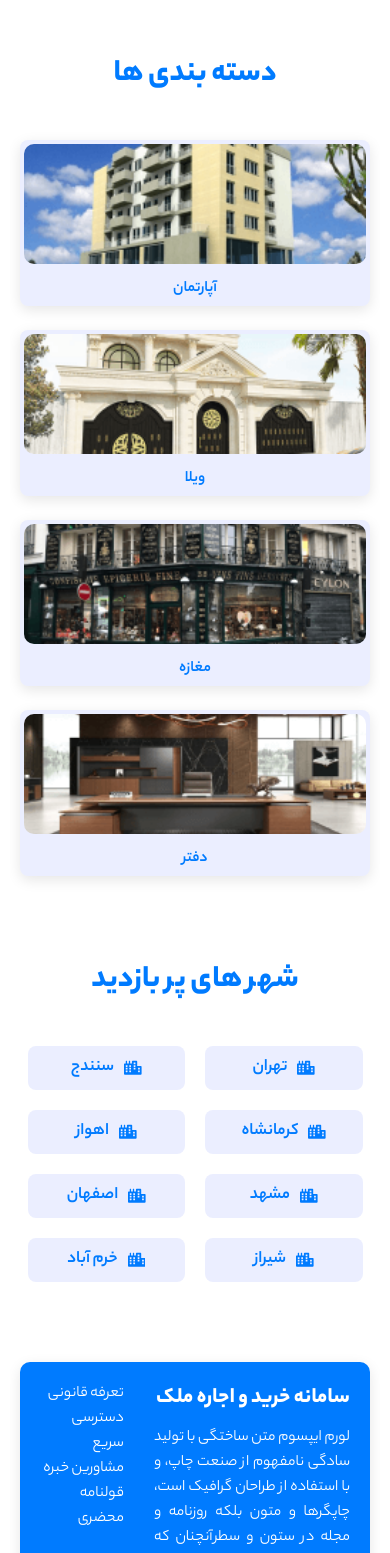
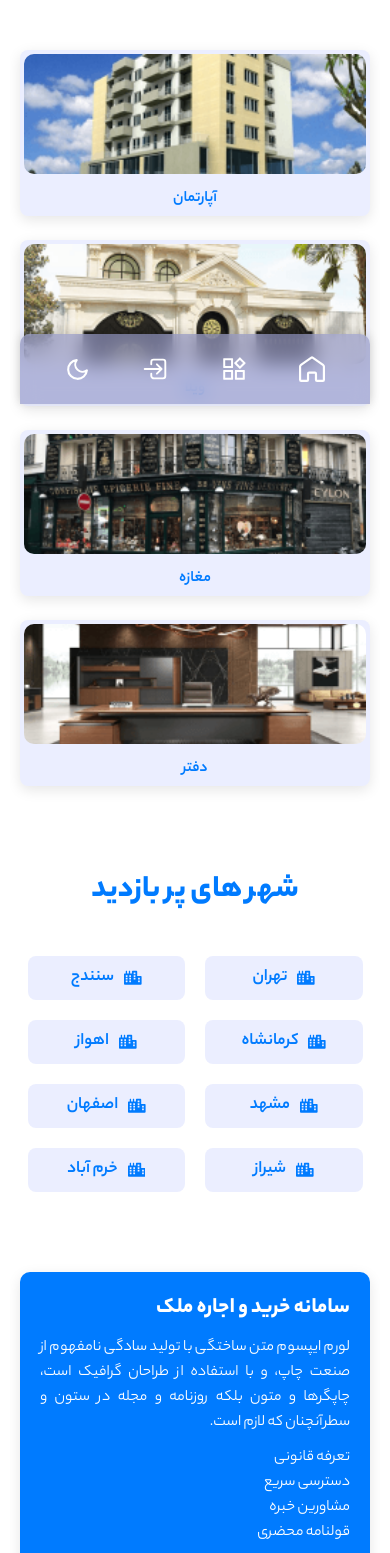
Before and after one commit to YasinDevCo/YasRealState, a Next.js app: page / in a window 390 px wide. Shown: the part 440-1993 px from the top of the page. Built offline with nearby package versions, Linux system fonts and the light colour scheme; no server answers.

Commit message:
make menu mobile

```diff
--- a/src/app/globals.css
+++ b/src/app/globals.css
@@ -16,7 +16,7 @@
   --text-primary: #212529;
   --text-secondary: #495057;
   --text-light: #ffffff;
-
+  --menue-color: #ffffff;
   --shadow-base: 0 4px 14px rgba(0, 0, 0, 0.1);
   --shadow-hover: 0 6px 24px rgba(0, 0, 0, 0.18);
 }
@@ -37,6 +37,7 @@
   --text-primary: #f8f9fa;
   --text-secondary: #dee2e6;
   --text-light: #ffffff;
+  --menue-color: #111;
 
   --color-danger: #dc3545; /* قرمز هشدار دهنده (bootstrap style) */
   --color-danger-hover: #c82333; /* تیره‌تر برای حالت هاور */
@@ -144,4 +145,7 @@ textarea {
   .topMargin {
     display: block;
   }
+  .theme {
+    font-size: 1.7rem;
+  }
 }
--- a/src/components/layouts/DashboardSidebar.js
+++ b/src/components/layouts/DashboardSidebar.js
@@ -6,6 +6,8 @@ import styles from "../layouts/DashboardSidebar.module.css";
 import LogoutButton from "../modules/LogoutButton";
 import { FiLogOut } from "react-icons/fi";
 import { FaClock, FaHourglassHalf } from "react-icons/fa";
+import { signOut } from "next-auth/react";
+import LogoutButton2 from "../modules/LogoutButton2";
 
 async function DashboardSidebar({ children, role,
   email }) {
@@ -40,9 +42,7 @@ async function DashboardSidebar({ children, role,
           <MdPendingActions size={25} />
           <span>درانتظار تایید </span>
         </Link>}
-        <Link href={'#'} className={styles.hide2}>
-          <FiLogOut size={25} color="rgb(219, 5, 5)" />
-        </Link>
+        <LogoutButton2/>
         <Link href={'#'} className={styles.hide1} >
           <LogoutButton />
         </Link>
--- a/src/components/layouts/Footer.js
+++ b/src/components/layouts/Footer.js
@@ -1,8 +1,12 @@
+import { FaGithub } from "react-icons/fa";
 import styles from "../layouts/Footer.module.css";
+import Link from "next/link";
 
 function Footer() {
   return (
+    <>
       <footer className={styles.footer}>
+        <div className={styles.top}>
           <div className={styles.desc}>
             <h3>سامانه خرید و اجاره ملک</h3>
             <p>
@@ -19,7 +23,23 @@ function Footer() {
               <li>قولنامه محضری</li>
             </ul>
           </div>
+        </div>
+
+        <p className={styles.footerText}>
+          ساخته شده با ❤️ توسط
+          <Link
+            href="https://github.com/YasinDevCo/"
+            target="_blank"
+            rel="noopener noreferrer"
+            className={styles.footerLink}
+
+          >
+            YasinDevCo
+            <FaGithub className={styles.footerIcon} />
+          </Link>
+        </p>
       </footer>
+    </>
   );
 }
 
--- a/src/components/layouts/Footer.module.css
+++ b/src/components/layouts/Footer.module.css
@@ -1,5 +1,6 @@
 .footer {
   display: flex;
+  flex-direction: column;
   justify-content: space-between;
   padding: 20px;
   margin: 80px 0 20px;
@@ -7,6 +8,7 @@
   background-color: var(--color-primary);
   color: var(--color-white);
   box-shadow: var(--shadow-base);
+  gap: 10px;
 }
 
 .desc {
@@ -20,3 +22,63 @@
   font-size: 1.4rem;
   margin-bottom: 10px;
 }
+.top {
+  display: flex;
+  width: 100%;
+}
+
+.footerText {
+  display: flex;
+  align-items: center;
+  justify-content: center;
+  font-family: "Vazir", sans-serif;
+  font-size: 1rem;
+  /* color: #4b4b4b; */
+  margin: 0;
+  background-color: var(--color-white);
+  padding: 10px 5px;
+  color: var(--color-primary);
+  border-radius: 10px;
+}
+
+.footerLink {
+  margin-right: 5px;
+  margin-left: 5px;
+  text-decoration: none;
+  /* color: #000; */
+  transition: color 0.3s ease;
+  display: flex;
+  align-items: center;
+  gap: 5px;
+}
+
+.footerLink:hover {
+  color: #6195da; /* رنگ آبی مشابه GitHub */
+}
+
+.footerIcon {
+  /* vertical-align: middle; */
+  /* margin-left: 4px; */
+  margin-bottom: 2px;
+}
+@media (max-width: 800px) {
+  .top {
+    display: flex;
+    flex-direction: column;
+    /* align-items: center; */
+    gap: 10px;
+    width: 100%;
+  }
+  .top ul {
+    width: 100%;
+  }
+  .desc {
+    width: 100%;
+    margin-left: 0;
+  }
+  .footer{
+      margin-bottom: 80px ;
+
+  }
+
+}
--- a/src/components/layouts/Header.js
+++ b/src/components/layouts/Header.js
@@ -2,17 +2,17 @@
 
 import Link from "next/link";
 import { FiLogIn } from "react-icons/fi";
-import { FaUserAlt } from "react-icons/fa";
+import {FaUserAlt } from "react-icons/fa";
 import styles from "../layouts/Header.module.css";
 import ThemeToggle from "@/template/ThemeToggle";
 import { useSession } from "next-auth/react";
-import { BiCloset, BiMenu } from "react-icons/bi";
-import { CgClose } from "react-icons/cg";
-import { useEffect, useState } from "react";
+import { GrHomeRounded } from "react-icons/gr";
+import { AiOutlineProduct } from "react-icons/ai";
+import { GoPerson } from "react-icons/go";
+import { IoLogInOutline } from "react-icons/io5";
 
 function Header() {
   const { data: session, status } = useSession();
-  const [btnToggle, setBtnToggle] = useState(false)
 
   return (
     <>
@@ -27,7 +27,7 @@ function Header() {
             </li>
           </ul>
         </div>
-        <button className={styles.btnMenu} onClick={() => setBtnToggle(true)}><BiMenu size={32} /></button>
+
 
 
         {status === "authenticated" ? (
@@ -51,24 +51,35 @@ function Header() {
           </div>
         )}
       </header>
-      {btnToggle && <div className={styles.hideMenu}>
-        <ul>
-          <li onClick={() => setBtnToggle(false)}>
-            <CgClose size={30} />
-          </li>
-          <li>
-            <Link href="/">صفحه اصلی</Link>
-          </li>
-          <li>
-            <Link href="/buy-residential">آگهی ها</Link>
-          </li>
-          <li>
-            تغییر تم :<ThemeToggle />
-          </li>
-        </ul>
 
-      </div>}
 
+
+      <header className={styles.headerMobile}>
+
+        <Link href="/"><GrHomeRounded size={26} /></Link>
+
+        <Link href="/buy-residential"> <AiOutlineProduct size={30} />
+        </Link>
+
+
+
+        {status === "authenticated" ? (
+          < >
+            <Link href="/dashboard">
+              <GoPerson size={30} />
+            </Link>
+            <ThemeToggle />
+          </>
+        ) : (
+          <>
+            <Link href="/signin">
+              <IoLogInOutline size={30}  />
+            </Link>
+            <ThemeToggle />
+          </>
+        )}
+
+      </header>
     </>
   );
 }
--- a/src/components/layouts/Header.module.css
+++ b/src/components/layouts/Header.module.css
@@ -27,16 +27,16 @@
 .login a {
   display: flex;
   align-items: center;
-  background-color: var(--color-white);
-  color: var(--color-primary);
+  /* background-color: var(--color-white); */
+  /* color: var(--color-primary); */
   padding: 3px 6px;
   border-radius: 5px;
   transition: all ease-in 0.1s;
 }
 .login a:hover {
-  background-color: var(--color-primary);
+  /* background-color: var(--color-primary);
   color: var(--color-white);
-  border: 1px solid var(--color-white);
+  border: 1px solid var(--color-white); */
 }
 
 .login svg {
@@ -69,20 +69,41 @@
   margin-bottom: 20px;
   cursor: pointer;
 }
+.headerMobile {
+  display: none;
+  justify-content: space-around;
+  align-items: center;
+  padding: 10px 20px;
+  border-radius: 10px 10px 0 0;
+  background-color: rgba(147, 152, 200, 0.656); /* زمینه شفاف */
+  backdrop-filter: blur(10px); /* افکت شیشه‌ای */
+  -webkit-backdrop-filter: blur(10px); /* پشتیبانی برای Safari */
+  color: var(--color-white);
+  height: 70px;
+  box-shadow: 0 -2px 10px rgba(0, 0, 0, 0.15);
+  font-size: 1.4rem;
+  position: fixed;
+  bottom: 0;
+  left: 20px;
+  right: 20px;
+  z-index: 999;
+  font-size: 1.7rem !important;
+}
+
+
 @media (max-width: 800px) {
-  .btnClose {
+  .header {
     display: none;
   }
-  .header ul li {
-    margin-left: 10px;
-  }
-  .header div:first-child {
-    display: none;
-  }
-  .btnMenu {
+  .headerMobile {
     display: flex;
   }
-  .hideMenu {
+  .headerMobile a{
+    /* margin-top: 12px; */
     display: flex;
+    align-items: center;
+  }
+    .theme{
+    font-size: 1.7rem !important;
   }
 }
--- a/src/components/template/ThemeToggle.js
+++ b/src/components/template/ThemeToggle.js
@@ -1,6 +1,7 @@
 "use client";
 
 import { useEffect, useState } from "react";
+import { FiMoon, FiSun } from "react-icons/fi";
 
 export default function ThemeToggle() {
   const [theme, setTheme] = useState("light");
@@ -28,10 +29,13 @@ export default function ThemeToggle() {
         border: "none",
         cursor: "pointer",
         fontSize: "1.3rem",
+        display: "flex",
+        alignItems: "center",
+        // marginTop:"12px"
       }}
       onClick={toggleTheme}
     >
-      {theme === "dark" ? "☀️" : "🌙"}
+      {theme === "dark" ? <FiSun color="var(--menue-color)" size={25} /> : <FiMoon className="theme" color="var(--menue-color)" size={25} />}
     </button>
   );
 }
```
Also changed, not shown: src/components/modules/LogoutButton2.js (added, +16 -0 lines). Lines whose indentation alone changed are shown as unchanged.
